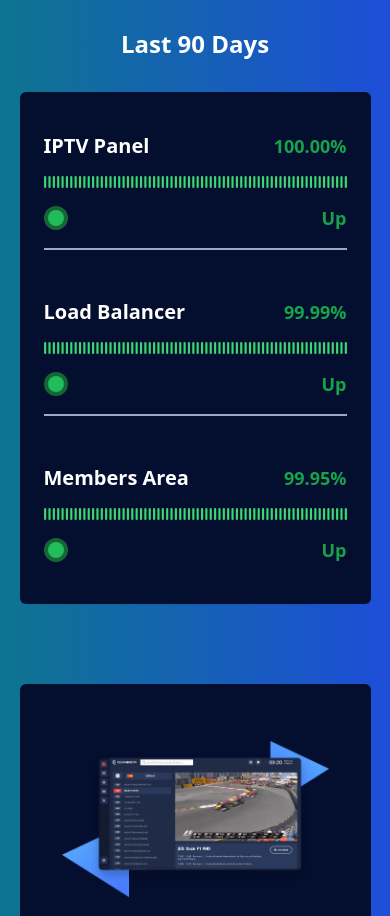
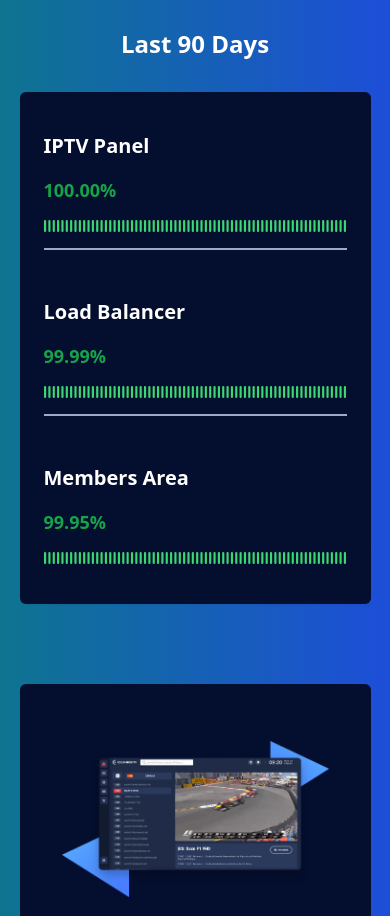
Before and after one commit to umair-asad-bhatti/REACT-responsive-frontend-project, a React (Create React App) app: page / in a window 390 px wide. Shown: the part 2244-3160 px from the top of the page. Built offline with nearby package versions, Linux system fonts and the light colour scheme.

Commit message:
fixed progress bar

```diff
--- a/src/Components/ProgressBar.jsx
+++ b/src/Components/ProgressBar.jsx
@@ -3,23 +3,17 @@ import greenBar from '../assets/greenBar.svg'
 
 const ProgressBar = ({ mainHeading, perHeading, instruction }) => {
     return (
-        <div className='flex items-center flex-wrap justify-between gap-4 overflow-hidden  py-4'>
-
-
+        <div className='flex md:items-center items-start flex-wrap md:flex-row flex-col justify-between gap-4 overflow-hidden  py-4'>
             <h1 className='dark:text-white text-blue-darkmdbg font-semibold text-xl'>{mainHeading}</h1>
-
-
             <h1 className='text-green-600 font-bold text-lg'>{perHeading}</h1>
             <img src={greenBar} alt="" />
-            <div className='w-6 h-6 rounded-full bg-green-800 p-1'>
+            <div className=' md:block hidden w-6 h-6 rounded-full bg-green-800 p-1'>
                 <div className='bg-green-500 w-full h-full rounded-full animate-fade'>
 
 
                 </div>
-
             </div>
-            <h1 className='text-green-600 font-bold text-lg md:block'>{instruction}</h1>
-
+            <h1 className='text-green-600 font-bold text-lg md:block hidden'>{instruction}</h1>
         </div>
     )
 }
```
